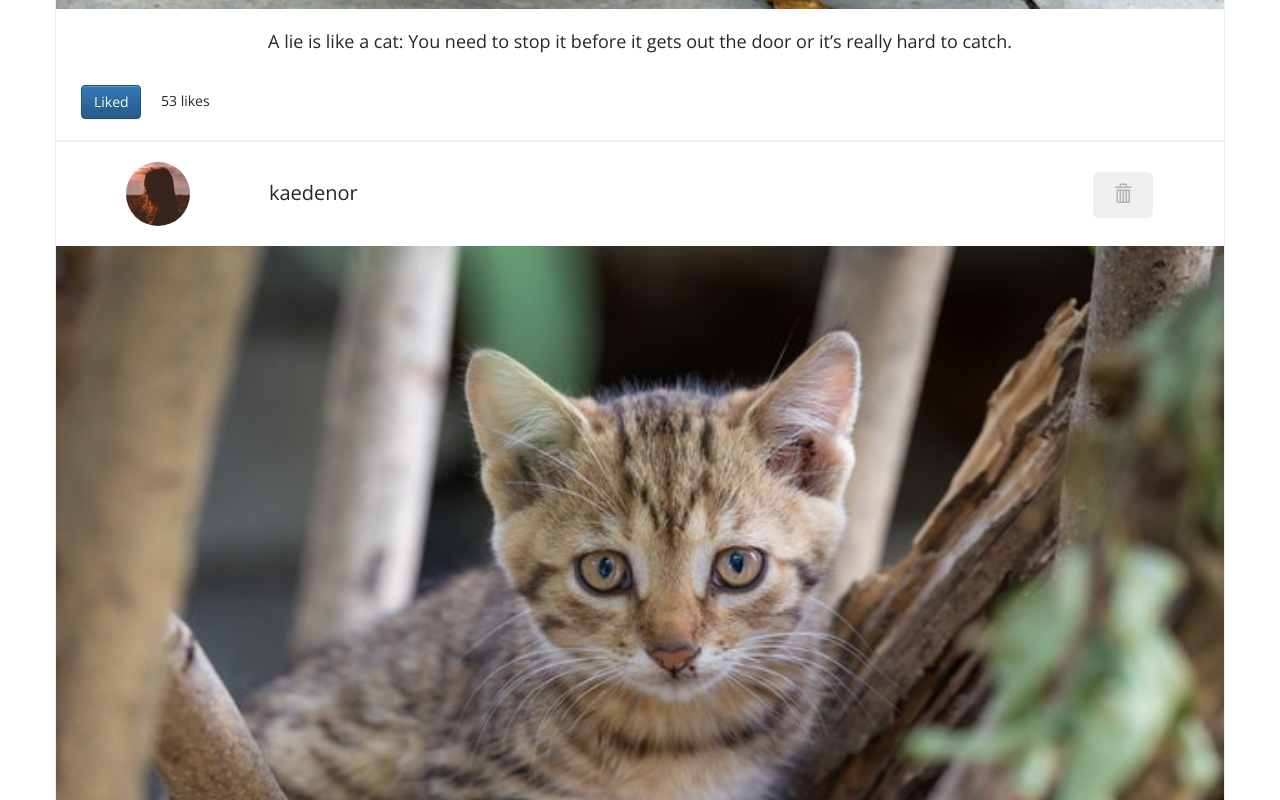
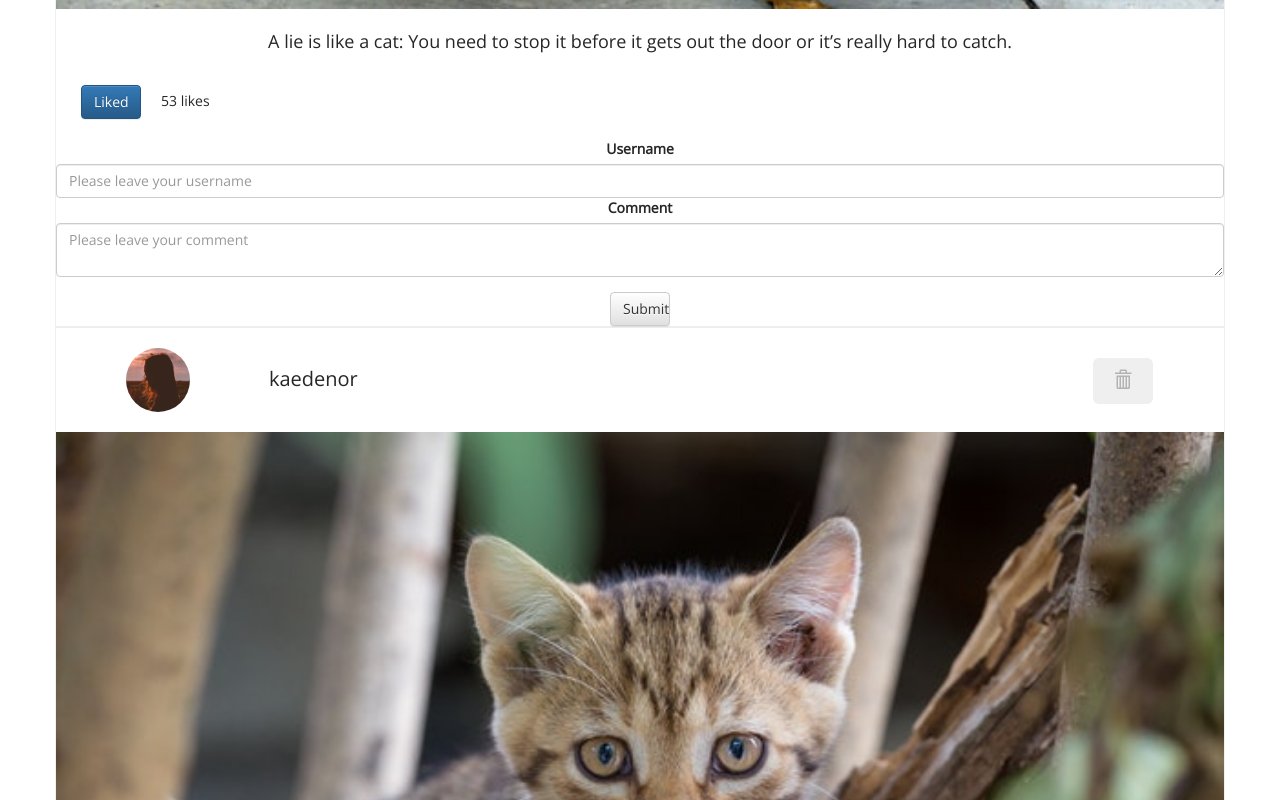
Before and after one commit to ewintram/insta-gallery, a React (Create React App) app: page / in a window 1280 px wide. Shown: the part 960-1760 px from the top of the page. Built offline with nearby package versions, Linux system fonts and the light colour scheme.

Commit message:
tests Comments component renders CommentsForm

```diff
--- a/src/components/Comments.js
+++ b/src/components/Comments.js
@@ -1,9 +1,11 @@
 import React from 'react';
-import UserComment from './UserComment.js';
+import UserComment from './UserComment';
+import CommentsForm from './CommentsForm';
 
 class Comments extends React.Component {
   render() {
     return (
+      <div>
         <ul className="comments">
           {this.props.comments.map((comment, index) => {
             return <UserComment comment={comment}
@@ -11,6 +13,8 @@ class Comments extends React.Component {
             })
           }
         </ul>
+        <CommentsForm />
+      </div>
     )
   }
 }
```
Also changed, not shown: 1 other file (tests, documents, lock files or other folders). Lines whose indentation alone changed are shown as unchanged.
